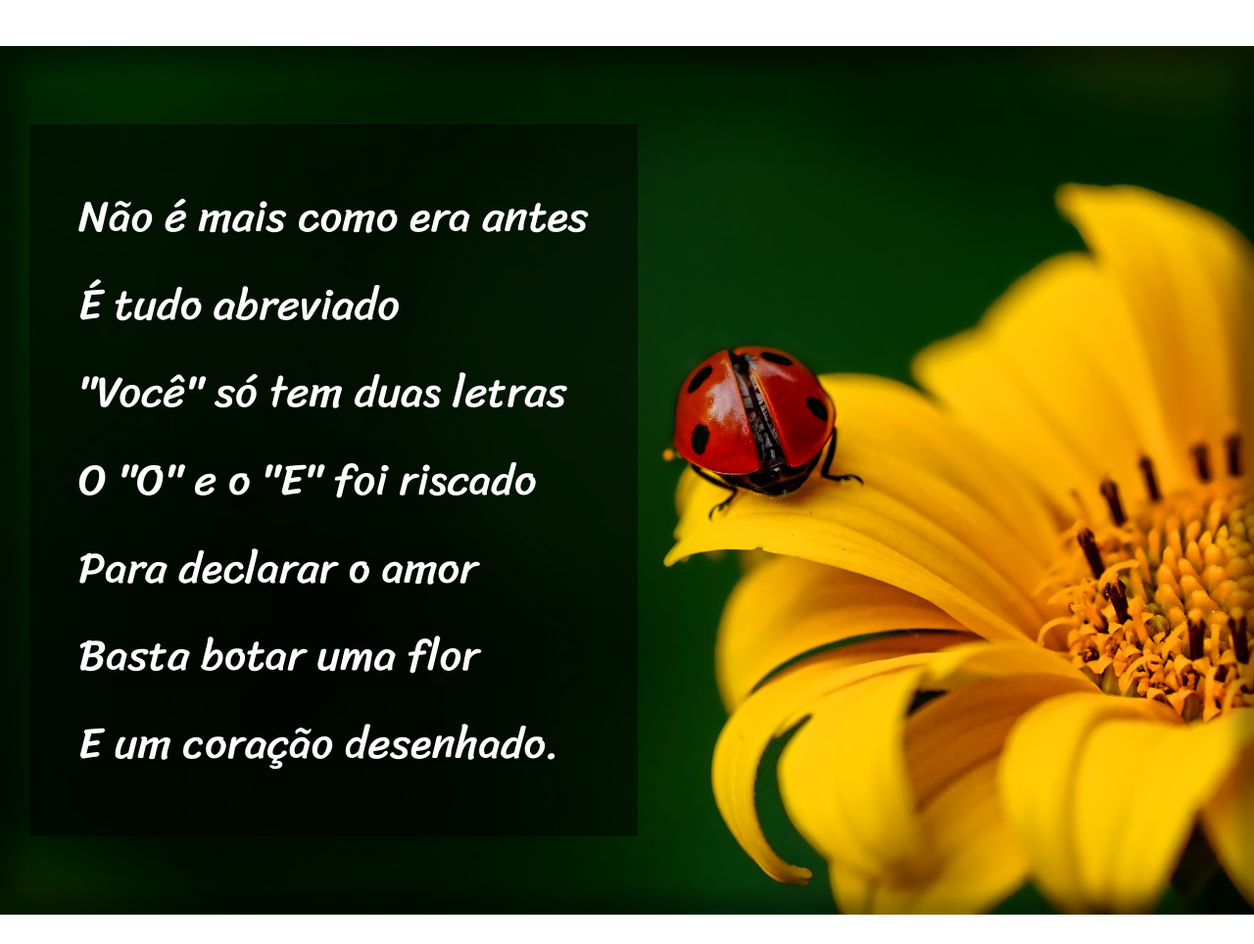
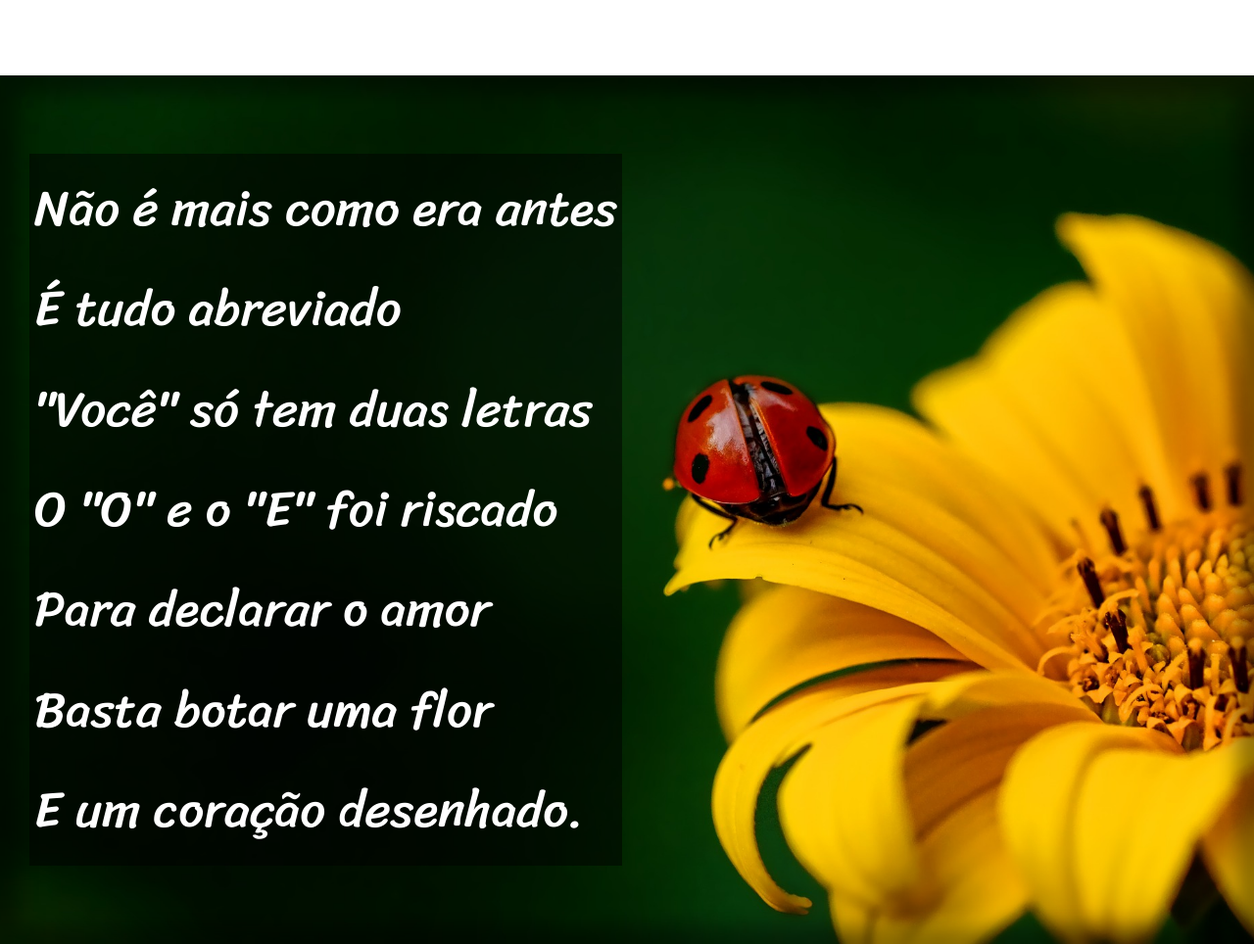
Before and after one commit to ianantonietti/projeto-cordel, a plain HTML site: page index.html in a window 1280 px wide. Shown: the part 1100-2064 px from the top of the page at 98% size. Drawn offline with Linux system fonts and the light colour scheme.

Commit message:
Atualização de padding

```diff
--- a/style.css
+++ b/style.css
@@ -76,8 +76,8 @@ section {
 }
 
 section > p {
-    font-size: 3.5vw;
-    padding: 50px;
+    font-size: 4vw;
+    padding-bottom: 40px;
     line-height: 2em;
 }
 
@@ -104,11 +104,13 @@ section > p {
 #fundo1 > p {
     background-color: rgba(0, 0, 0, 0.493);
     width: fit-content;
+    padding: 5px;
 }
 
 #fundo2 > p {
     background-color: rgba(0, 0, 0, 0.493);
     width: fit-content;
+    padding: 5px;
 }
 
 footer {
@@ -118,5 +120,5 @@ footer {
     height: 2em;
     padding-top: 10px;
     font-family: var(--fonte-normal);
-    max-width: 400px;
+    font-size: 12px;
 }
```
